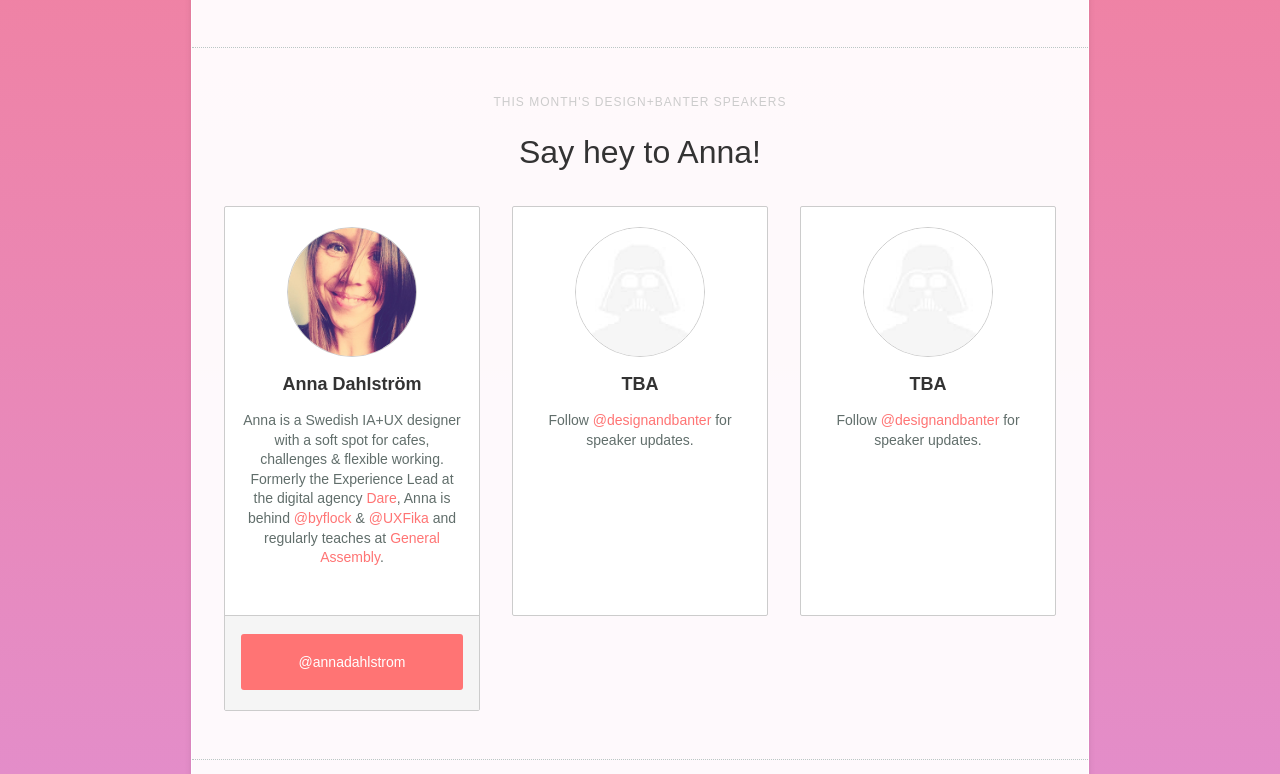
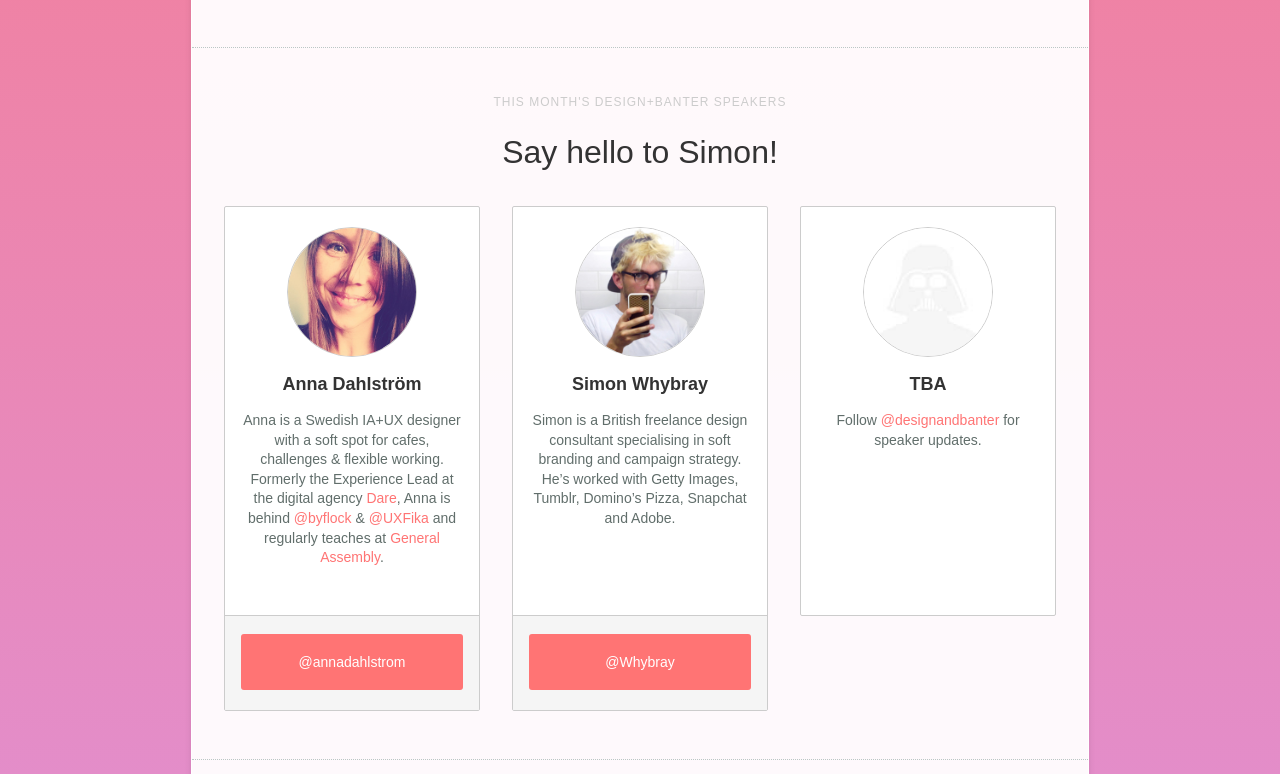
Before and after one commit to design-and-banter/db-dotcom, a Jekyll site: the page built from index.html, in a window 1280 px wide and 900 px high, scrolled down 941 px, cut to the strip 126-900 px from the top of the window. Built offline with Jekyll 4.4.1, drawn with Linux system fonts in a browser that asks for light colours; nearby versions of some CDN libraries; comment, search, counter and statistics services are not loaded.

Commit message:
add simon

```diff
--- a/_includes/event.html
+++ b/_includes/event.html
@@ -15,7 +15,7 @@
   <section class="speakers" id="speakers">
     <span class="strap">This month's Design+Banter speakers</span>
 
-    <h1>Say hey to Anna!</h1>
+    <h1>Say hello to Simon!</h1>
 
     <ul>
 
@@ -47,19 +47,19 @@
           <article class="speaker">
 
             <div class="head">
-              <img src="images/speakers/tba.jpg">
+              <img src="images/speakers/simon-whybray.jpg">
             </div>
 
             <section class='bio'>
 
-              <h1>TBA</h1>
-              <p>Follow <a hred="http://twitter.com/designandbanter/">@designandbanter</a> for speaker updates.</p>
+              <h1>Simon Whybray</h1>
+              <p>Simon is a British freelance design consultant specialising in soft branding and campaign strategy. He’s worked with Getty Images, Tumblr, Domino’s Pizza, Snapchat and Adobe.</p>
 
             </section>
 
-            <!-- <section class='interact'>
-              <a href="http://www.twitter.com/" target='_blank' class='btn'>@</a>
-            </section> -->
+            <section class='interact'>
+              <a href="http://www.twitter.com/whybray" target='_blank' class='btn'>@Whybray</a>
+            </section>
 
           </article>
 
```
Also changed, not shown: images/speakers/simon-whybray.jpg, 3 other files.
